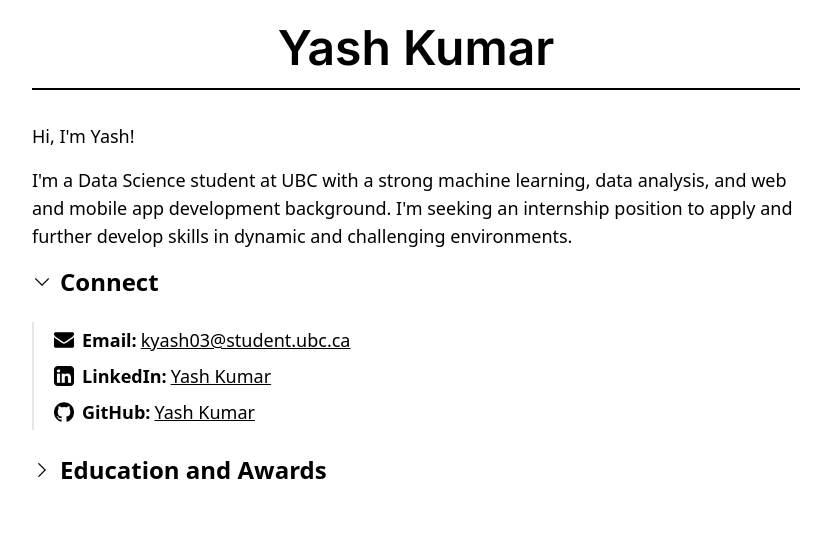
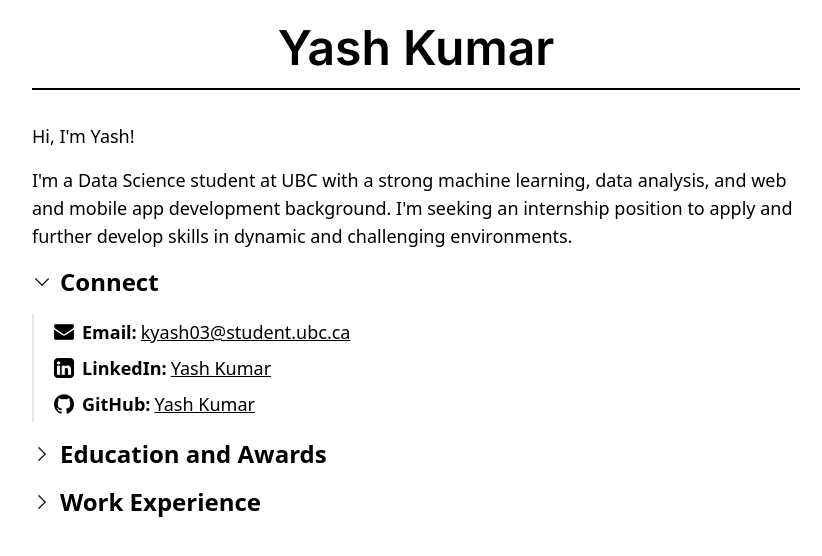
Before and after one commit to KYash03/PersonalWebsite, a Next.js app: page / in a window 1280 px wide. Shown: the top 556 px of the page, without its empty margins (224-1046 px from the left). Built offline with nearby package versions, Linux system fonts and the light colour scheme.

Commit message:
added work experience section

```diff
--- /dev/null
+++ b/app/components/WorkExperience.tsx
@@ -0,0 +1,3 @@
+export default function WorkExperience() {
+  return <div className="border-l-2 border-gray-200 pl-4 mb-6">TEST</div>;
+}
--- a/app/page.tsx
+++ b/app/page.tsx
@@ -6,6 +6,7 @@ import Connect from "./components/Connect";
 import Header from "./components/Header";
 import Intro from "./components/Intro";
 import Education from "./components/Education";
+import WorkExperience from "./components/WorkExperience"; // Make sure you have this component
 
 interface Click {
   clickedState: boolean;
@@ -15,6 +16,7 @@ interface Click {
 export default function Home() {
   const [isClickedConnect, setClickConnect] = useState(true);
   const [isClickedEducation, setClickEducation] = useState(false);
+  const [isClickedWorkExperience, setClickWorkExperience] = useState(false);
 
   const handleClick =
     ({ setClickedState, clickedState }: Click) =>
@@ -28,7 +30,6 @@ export default function Home() {
       <div className="flex h-screen font-sans text-lg">
         <div className="w-full max-w-screen-md flex flex-col space-y-4 mx-auto">
           <Intro />
-          <div>
           {/* CONNECT */}
           <button
             onClick={handleClick({
@@ -47,8 +48,7 @@ export default function Home() {
             Connect
           </button>
           {isClickedConnect && <Connect />}
-
-            {/* EDUCATION AND AWARDS*/}
+          {/* EDUCATION AND AWARDS */}
           <button
             onClick={handleClick({
               setClickedState: setClickEducation,
@@ -66,7 +66,24 @@ export default function Home() {
             Education and Awards
           </button>
           {isClickedEducation && <Education />}
-          </div>
+          {/* WORK EXPERIENCE */}
+          <button
+            onClick={handleClick({
+              setClickedState: setClickWorkExperience,
+              clickedState: isClickedWorkExperience,
+            })}
+            className="mb-6 text-2xl font-semibold hover:underline flex items-center"
+          >
+            <Image
+              src={isClickedWorkExperience ? "/down.png" : "/right.png"}
+              alt="Toggle"
+              width={20}
+              height={20}
+              className="mr-2"
+            />
+            Work Experience
+          </button>
+          {isClickedWorkExperience && <WorkExperience />}{" "}
         </div>
       </div>
     </main>
```
Lines whose indentation alone changed are shown as unchanged.
